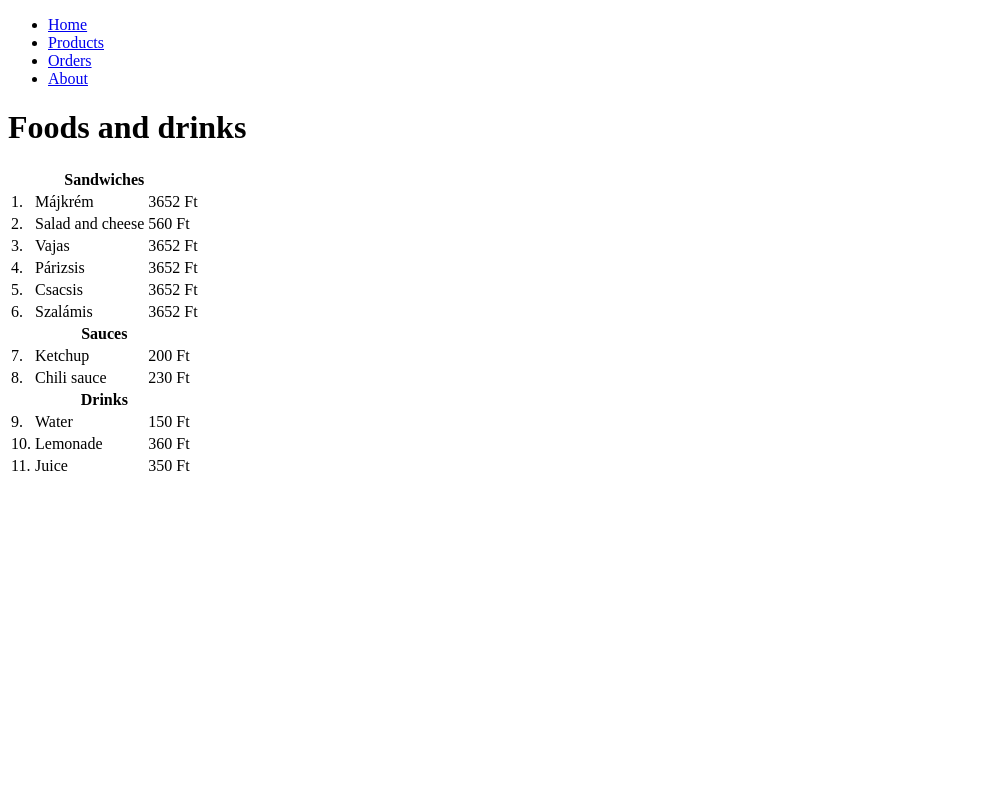
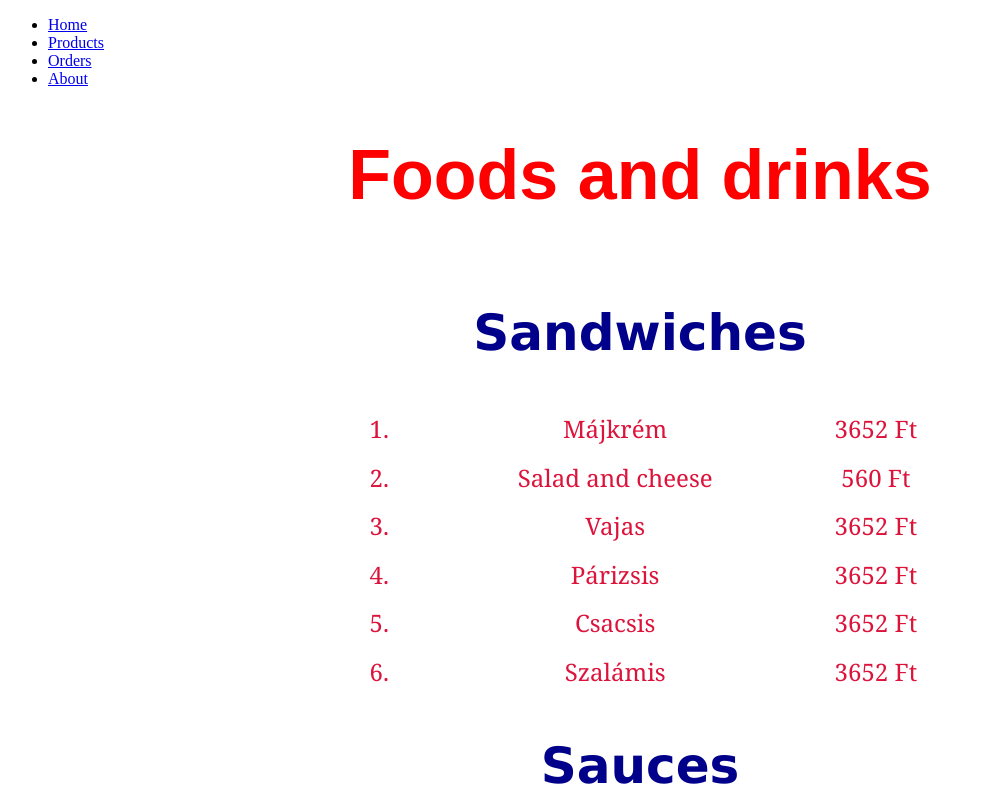
Before and after one commit to NuxeeStars/MeatLab, a plain HTML site: page pages/products.html in a window 1280 px wide. Shown: the top 800 px of the page, without its empty margins (0-984 px from the left). Drawn offline with Linux system fonts and the light colour scheme.

Commit message:
Size and color

```diff
--- a/pages/products.html
+++ b/pages/products.html
@@ -5,6 +5,7 @@
     <meta charset="UTF-8">
     <meta name="viewport" content="width=device-width, initial-scale=1.0">
     <title>Document</title>
+    <link rel="stylesheet" href="../style/style.css">
 </head>
 
 <body>
--- a/style/style.css
+++ b/style/style.css
@@ -14,6 +14,25 @@ h1 {
     color: red;
     font-family: Arial, Helvetica, sans-serif;
     text-align: center;
+    font-size: 70px;
+}
+table {
+    text-align: center;
+    margin-left: auto;
+    margin-right: auto;
+}
+th {
+    color: darkblue;
+    font-family: 'Lucida Sans', 'Lucida Sans Regular', 'Lucida Grande', 'Lucida Sans Unicode', Geneva, Verdana, sans-serif;
+    text-align: center;
+    font-size: 50px;
+    padding: 6%;
+}
+td {
+    color: crimson;
+    font-family: Georgia, 'Times New Roman', Times, serif;
+    font-size: x-large;
+    padding:1% 60px 1% 60px;
 }
 p {
     color: grey;
```
